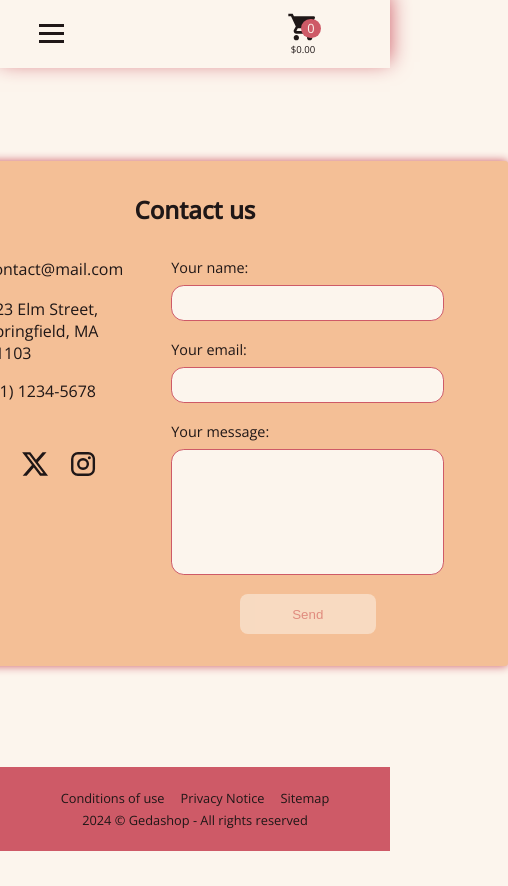
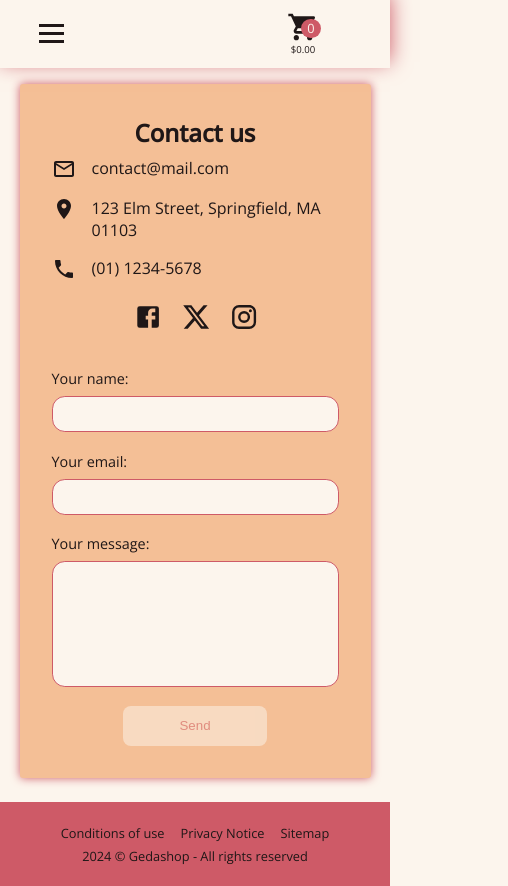
Before and after one commit to gedadev/shopping-cart, a React (Vite) app: page /contact in a window 390 px wide. Shown: the whole page, 508 px wide, since content can reach past the window. Before the commit the page ends 851 px from the top, so only its background shows below. Built offline with nearby package versions, Linux system fonts and the light colour scheme; no server answers; a web font is replaced by a local one.

Commit message:
Add media query for mobile view

```diff
--- a/src/styles/contact.css
+++ b/src/styles/contact.css
@@ -16,6 +16,7 @@
     display: grid;
     grid-template-columns: repeat(2, 1fr);
     gap: 2rem 3rem;
+    max-width: 90vw;
 }
 
 .contact-container h2 {
@@ -85,3 +86,16 @@
 .return-button {
     min-width: 200px;
 }
+
+@media(max-width: 800px){
+    .contact-container {
+        display: flex;
+        flex-direction: column;
+        gap: 0.5rem;
+        padding: 2rem;
+    }
+
+    .social-media {
+        margin: 0.5rem 0 2rem;
+    }
+}
```
